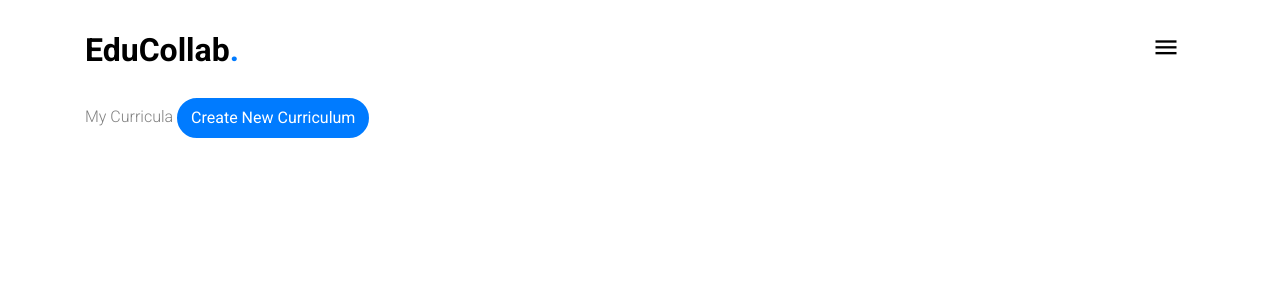
After one commit to senai2/educollab, a Django app: page /curriculum/ in a window 1280 px wide. The commit adds this page. Shown: the top 300 px of the page. Run offline with Django 3.2, Linux system fonts and the light colour scheme; the visitor is signed in with stand-in values (Sample User, id 1); some libraries are stand-ins or nearby versions; some web fonts are replaced.

Commit message:
Add refactored curriculum

```diff
--- a/app/curriculum.py
+++ b/app/curriculum.py
@@ -8,12 +8,6 @@ from app.models import Field, Subject, Topic, Curriculum, Member, Bit, ChangeLog
 from educollab import settings
 import os
 
-# 4 THINGS TODO:
-#
-# 1. Make sure only curriculum owner can edit curriculum
-# 2. File upload - name should be customized
-# 3. cleaned_data() - request.form data should be cleaned() in bitupdate() alone
-# 4. Delete operation
 
 def createcurriculum(request):
 
@@ -27,35 +21,55 @@ def createcurriculum(request):
     if request.method == 'POST':
         data = request.POST
         c_obj = Curriculum(
-            title = data['title'],
-            subject = Subject(id=data['subjects']),
-            description = data['description'],
-            posted_by = Member(id=request.user.id)
+            title=data['title'],
+            subject=Subject(id=data['subjects']),
+            description=data['description'],
+            posted_by=Member(id=request.user.id)
         )
 
         c_obj.save()
 
         log_obj = ChangeLog(
-            member = Member(id=request.user.id),
-            description = 'New Curriculum Created + more details ',
-            curriculum = Curriculum(id=c_obj.id)
+            member=Member(id=request.user.id),
+            description='New Curriculum Created + more details ',
+            curriculum=Curriculum(id=c_obj.id)
         )
         log_obj.save()
 
-        context = {
-            'success' : 'Curriculum created!'
-        }
-        return render(request, 'curriculum-form.html', context)
+        # TODO Redirect with message - need to package
+        context = {'success': 'Curriculum created!'}
+        return redirect('curriculum_show', c_id=c_obj.id)
     else:
         form = CurriculumForm()
         context = {
-            'form' : form,
-            'type' : form_type,
-            'fields' : fields,
-            'topics' : topics,
-            'subjects' : subjects
+            'form': form,
+            'type': form_type,
+            'fields': fields,
+            'topics': topics,
+            'subjects': subjects
         }
-        return render(request, 'curriculum-form.html', context)
+        return render(request, 'curriculum/create.html', context)
+
+
+def indexcurriculum(request):
+
+    curriculums = Curriculum.objects.all()
+    if request.method == 'GET':
+        context = {'curriculums': curriculums}
+        return render(request, 'curriculum/index.html', context)
+
+
+def showcurriculum(request, c_id):
+
+    fields = Field.objects.all()
+    topics = Topic.objects.all()
+    subjects = Subject.objects.all()
+
+    curriculum = get_object_or_404(Curriculum, id=c_id)
+    if request.method == 'GET':
+        context = {'curriculum': curriculum}
+        return render(request, 'curriculum/show.html', context)
+
 
 def updatecurriculum(request, c_id):
     # dropdown list menu to choose
@@ -75,32 +89,34 @@ def updatecurriculum(request, c_id):
 
         curriculum.save()
         log_obj = ChangeLog(
-            member = Member(id=request.user.id),
-            description = 'Curriculum Updated + more details ',
-            curriculum = Curriculum(id=curriculum.id)
+            member=Member(id=request.user.id),
+            description='Curriculum Updated + more details ',
+            curriculum=Curriculum(id=curriculum.id)
         )
         log_obj.save()
 
-        context = {
-            'success' : 'Curriculum updated!'
-        }
-        return render(request, 'curriculum-form.html', context)
+        context = {'success': 'Curriculum !'}
+        # TODO Redirect with message - need to package
+        context = {'success': 'Curriculum updated!'}
+        return redirect('curriculum_show', c_id=curriculum.id)
     else:
 
         form = CurriculumForm(data=curriculum.__dict__)
         context = {
-            'form' : form,
-            'type' : form_type,
-            'fields' : fields,
-            'topics' : topics,
-            'subjects' : subjects
+            'form': form,
+            "curriculum": curriculum,
+            'type': form_type,
+            'fields': fields,
+            'topics': topics,
+            'subjects': subjects
         }
-        return render(request, 'curriculum-form.html', context)
+        return render(request, 'curriculum/update.html', context)
 
 # def file_upload(request):
 #     save_path = os.path.join(settings.MEDIA_ROOT, request.FILES['file'])
 #     path = default_storage.save(save_path, request.FILES['file'])
 #     return default_storage.path(path)
+
 
 def createbit(request, c_id):
     curriculum = get_object_or_404(Curriculum, id=c_id)
@@ -108,32 +124,32 @@ def createbit(request, c_id):
     if request.method == 'POST':
         data = request.POST
         #TODO: fileupload
-        #file_upload(request)
+        # file_upload(request)
         b_obj = Bit(
-            title = data["title"],
-            bit_type = data["bit_type"],
-            description = data["description"],
-            text = data["text"],
-            curriculum = Curriculum(id=c_id),
-            file = data["file"]
+            title=data["title"],
+            bit_type=data["bit_type"],
+            description=data["description"],
+            text=data["text"],
+            curriculum=Curriculum(id=c_id),
+            file=data["file"]
         )
         b_obj.save()
         log_obj = ChangeLog(
-            member = Member(id=request.user.id),
-            description = 'Bit Added + more details ',
-            bit = Bit(id=b_obj.id)
+            member=Member(id=request.user.id),
+            description='Bit Added + more details ',
+            bit=Bit(id=b_obj.id)
         )
         log_obj.save()
         context = {
-            'success' : 'Bit Added!'
+            'success': 'Bit Added!'
         }
         return render(request, 'bit-form.html', context)
     else:
         form = BitForm()
         context = {
-            'curriculum' : curriculum,
-            'form' : form,
-            'type' : form_type
+            'curriculum': curriculum,
+            'form': form,
+            'type': form_type
         }
         return render(request, 'bit-form.html', context)
 
@@ -145,7 +161,7 @@ def updatebit(request, c_id, b_id):
     if request.method == 'POST':
         data = request.POST
         #TODO: fileupload
-        #file_upload(request)
+        # file_upload(request)
 
         bit.title = data["title"],
         bit.bit_type = data["bit_type"],
@@ -157,21 +173,21 @@ def updatebit(request, c_id, b_id):
         bit.save()
 
         log_obj = ChangeLog(
-            member = Member(id=request.user.id),
-            description = 'Bit Updated + more details ',
-            bit = Bit(id=bit.id)
+            member=Member(id=request.user.id),
+            description='Bit Updated + more details ',
+            bit=Bit(id=bit.id)
         )
         log_obj.save()
 
         context = {
-            'success' : 'Bit Updated!'
+            'success': 'Bit Updated!'
         }
         return render(request, 'bit-form.html', context)
     else:
         form = BitForm(data=bit.__dict__)
         context = {
-            'curriculum' : curriculum,
-            'form' : form,
-            'type' : form_type
+            'curriculum': curriculum,
+            'form': form,
+            'type': form_type
         }
         return render(request, 'bit-form.html', context)
--- a/app/urls.py
+++ b/app/urls.py
@@ -7,8 +7,11 @@ urlpatterns = [
     path('signup/', views.signup),
     path('profile/', views.profile),
     path('subjects/<sid>', views.subject, name="subjects"),
-    path('curriculum/new', views.create_curriculum),
-    path('curriculum/<int:c_id>/edit', views.update_currilculum),
+    path('curriculum/', views.curriculum_index, name="curriculum_index"),
+    path('curriculum/new', views.curriculum_create, name="curriculum_create"),
+    path('curriculum/<int:c_id>', views.curriculum_show, name="curriculum_show"),
+    path('curriculum/<int:c_id>/edit',
+         views.curriculum_update, name="curriculum_update"),
     path('curriculum/<int:c_id>/bit/new', views.create_bit),
     path('curriculum/<int:c_id>/bit/<int:b_id>/edit', views.update_bit)
 ]
--- a/app/views.py
+++ b/app/views.py
@@ -55,21 +55,37 @@ def subject(request, sid):
     }
     return render(request, 'subject.html', context)
 
-def create_curriculum(request):
+
+def curriculum_index(request):
+    if not request.user.is_authenticated:
+        return redirect('login')
+    return curriculum.indexcurriculum(request)
+
+
+def curriculum_create(request):
     if not request.user.is_authenticated:
         return redirect('login')
     return curriculum.createcurriculum(request)
 
-def update_currilculum(request, c_id):
+
+def curriculum_show(request, c_id):
+    if not request.user.is_authenticated:
+        return redirect('login')
+    return curriculum.showcurriculum(request, c_id)
+
+
+def curriculum_update(request, c_id):
     if not request.user.is_authenticated:
         return redirect('login')
     return curriculum.updatecurriculum(request, c_id)
+
 
 def create_bit(request, c_id):
     if not request.user.is_authenticated:
         return redirect('login')
     return curriculum.createbit(request, c_id)
 
+
 def update_bit(request, c_id, b_id):
     if not request.user.is_authenticated:
         return redirect('login')
--- a/templates/base.html
+++ b/templates/base.html
@@ -1,6 +1,7 @@
 {% load static %}
 <!DOCTYPE html>
 <html lang="en">
+
 <head>
   <title>EduCollab</title>
   <meta charset="utf-8">
@@ -24,6 +25,7 @@
   <link rel="stylesheet" href="{% static 'css/style.css' %}">
 
 </head>
+
 <body data-spy="scroll" data-target=".site-navbar-target" data-offset="300">
 
   <div class="site-wrap">
@@ -48,7 +50,8 @@
               <nav class="site-navigation text-right" role="navigation">
                 <div class="container">
 
-                    <div class="d-inline-block d-lg-block ml-md-0 mr-auto py-3"><a href="#" class="site-menu-toggle js-menu-toggle text-black">
+                  <div class="d-inline-block d-lg-block ml-md-0 mr-auto py-3"><a href="#"
+                      class="site-menu-toggle js-menu-toggle text-black">
                       <span class="icon-menu h3"></span> <span class="menu-text"></span>
                     </a></div>
                   {% if not user.is_authenticated %}
@@ -63,7 +66,7 @@
                   <ul class="site-menu main-menu js-clone-nav d-none d-lg-none">
                     <li><a href="/" class="nav-link">Home</a></li>
                     <li><a href="/profile" class="nav-link">My Profile</a></li>
-                        <li><a href="/courses" class="nav-link">My Courses</a></li>
+                    <li><a href="{% url 'curriculum_index' %}" class="nav-link">My Curricula</a></li>
                     <li><a href="/explore/" class="nav-link">Explore</a></li>
                     <li><a href="/accounts/logout/" class="nav-link">Logout</a></li>
                   </ul>
@@ -94,4 +97,5 @@
 
 
 </body>
+
 </html>
--- /dev/null
+++ b/templates/curriculum/index.html
@@ -0,0 +1,11 @@
+{% extends 'base.html' %}
+{% load static %}
+{% block content %}
+<div class="container">
+
+    My Curricula
+
+    <a class="btn btn-primary" href="{% url 'curriculum_create' %}" role="button">Create New Curriculum</a>
+
+</div>
+{% endblock %}
--- a/templates/feeds.html
+++ b/templates/feeds.html
@@ -21,9 +21,9 @@
             {% for changelog in changelogs %}
             <div class="row mb-2">
                 <article class="card w-100">
-                    <h5 class="card-header">{{changelog.title}}</h5>
+                    <h5 class="card-header">{{changelog.description}}</h5>
                     <div class="card-body">
-                        changelog.description
+                        {{changelog.description}}
                     </div>
                 </article>
             </div>
```
Also changed, not shown: templates/curriculum-form.html (deleted, +0 -68 lines), templates/curriculum/_form.html (added, +42 -0 lines), templates/curriculum/create.html (added, +26 -0 lines), templates/curriculum/show.html (added, +10 -0 lines), templates/curriculum/update.html (added, +26 -0 lines). Lines whose indentation alone changed are shown as unchanged.
